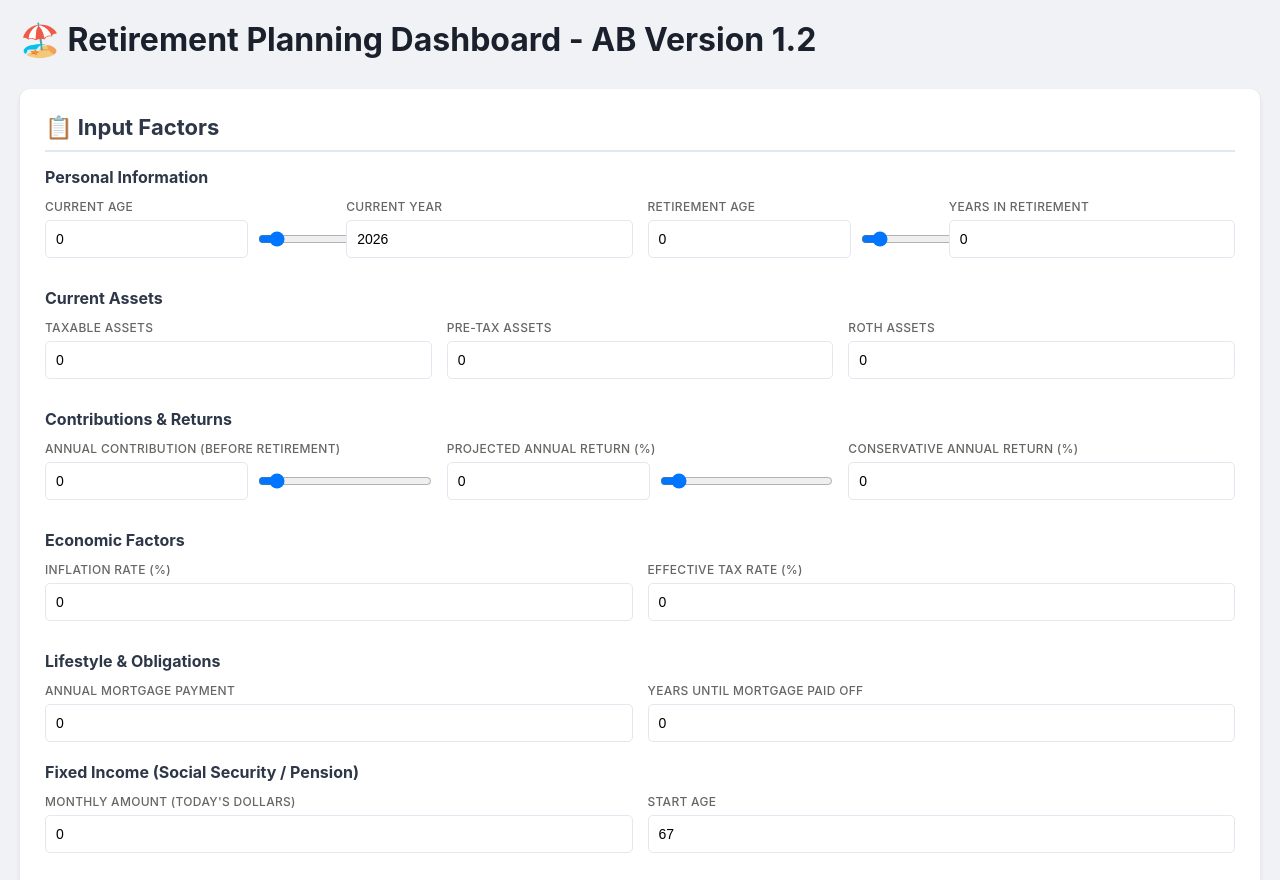
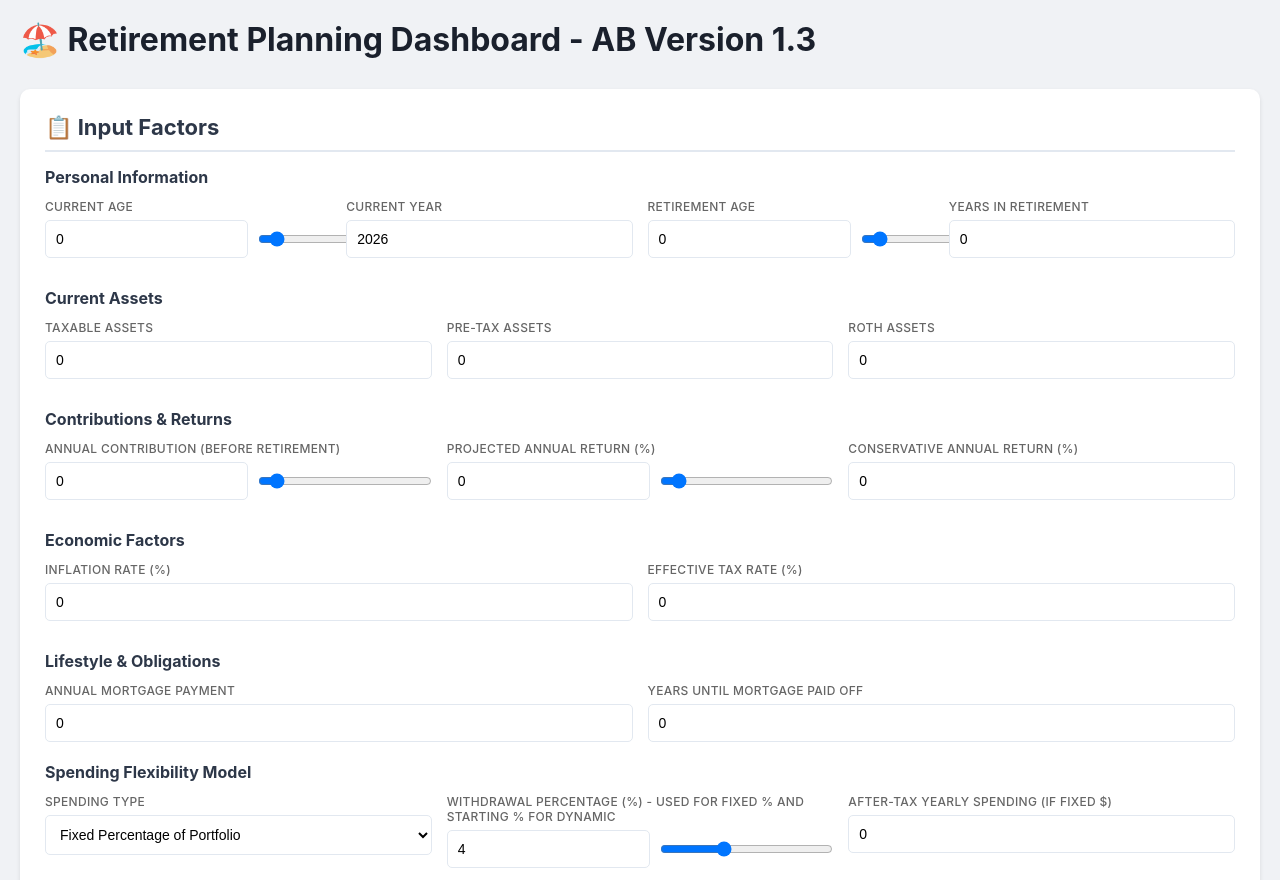
Before and after one commit to austinmichaelbrown-ctrl/Retirement-Calculator, a plain HTML site: page index.html in a window 1280 px wide. Shown: the top 880 px of the page. Drawn offline with nearby package versions, Linux system fonts and the light colour scheme.

Commit message:
Add files via upload

```diff
--- a/index.html
+++ b/index.html
@@ -3,7 +3,7 @@
 <head>
     <meta charset="UTF-8">
     <meta name="viewport" content="width=device-width, initial-scale=1.0">
-    <title>Retirement Planning Dashboard - AB Version 1.2</title>
+    <title>Retirement Planning Dashboard - AB Version 1.3</title>
     <script src="https://cdn.jsdelivr.net/npm/chart.js@4.4.0/dist/chart.umd.min.js"></script>
     <style>
         * {
@@ -527,7 +527,7 @@
 </head>
 <body>
     <div class="container">
-        <h1>🏖️ Retirement Planning Dashboard - AB Version 1.2</h1>
+        <h1>🏖️ Retirement Planning Dashboard - AB Version 1.3</h1>
         <div id="app"></div>
     </div>
 
@@ -568,10 +568,6 @@
             spendingType: 'fixed-percentage', // 'fixed-percentage' or 'fixed-amount' or 'dynamic'
             customSpendingAmount: 0,
 
-            // Social Security
-            ssMonthlyAmount: 0,
-            ssStartAge: 67,
-
             // Longevity
             lifeExpectancy: 0,
 
@@ -637,12 +633,6 @@
         function calculateAnnualWithdrawal(currentBalance, initialBalance, yearInRetirement, overrideWithdrawalRate = null, age = 0) {
             const inflationMultiplier = Math.pow(1 + state.inflationRate / 100, yearInRetirement);
 
-            // Calculate Social Security offset
-            let ssIncome = 0;
-            if (age >= state.ssStartAge) {
-                ssIncome = (state.ssMonthlyAmount * 12) * inflationMultiplier;
-            }
-
             if (overrideWithdrawalRate !== null) {
                 // Standard retirement rule: Initial % adjusted for inflation annually
                 return (initialBalance * (overrideWithdrawalRate / 100)) * inflationMultiplier;
@@ -650,14 +640,11 @@
 
             if (state.spendingType === 'fixed-amount') {
                 // Fixed amount (after-tax) in first year, grows with inflation
-                const inflationMultiplier = Math.pow(1 + state.inflationRate / 100, yearInRetirement);
                 const afterTaxSpending = state.customSpendingAmount * inflationMultiplier;
-                const totalNeeded = afterTaxSpending / (1 - state.effectiveTaxRate / 100);
-                return Math.max(0, totalNeeded - ssIncome);
+                return afterTaxSpending / (1 - state.effectiveTaxRate / 100);
             } else {
                 // Standard retirement rule: Fixed % of initial portfolio, adjusted for inflation
-                const withdrawal = (initialBalance * (state.withdrawalPercentageCustom / 100)) * inflationMultiplier;
-                return Math.max(0, withdrawal - ssIncome);
+                return (initialBalance * (state.withdrawalPercentageCustom / 100)) * inflationMultiplier;
             }
         }
 
@@ -1116,20 +1103,6 @@
                             <div class="input-group">
                                 <label>Years Until Mortgage Paid Off</label>
                                 <input type="number" data-key="yearsUntilMortgagePaid" step="1" value="${state.yearsUntilMortgagePaid}"/>
-                            </div>
-                        </div>
-                    </div>
-
-                    <div style="margin-bottom: 30px;">
-                        <h3>Fixed Income (Social Security / Pension)</h3>
-                        <div class="input-grid">
-                            <div class="input-group">
-                                <label>Monthly Amount (Today's Dollars)</label>
-                                <input type="number" data-key="ssMonthlyAmount" step="100" value="${state.ssMonthlyAmount}"/>
-                            </div>
-                            <div class="input-group">
-                                <label>Start Age</label>
-                                <input type="number" data-key="ssStartAge" step="1" value="${state.ssStartAge}"/>
                             </div>
                         </div>
                     </div>
```
